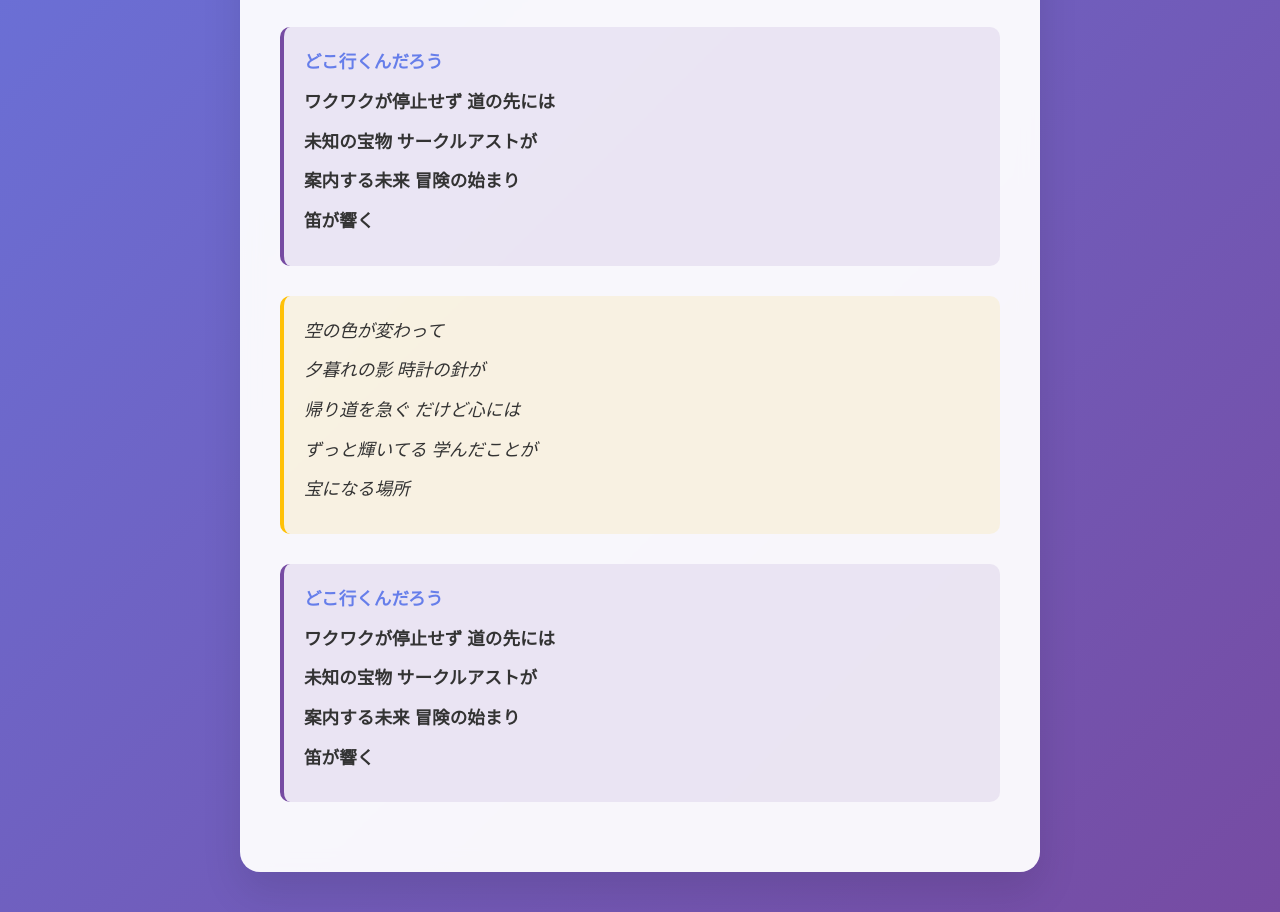
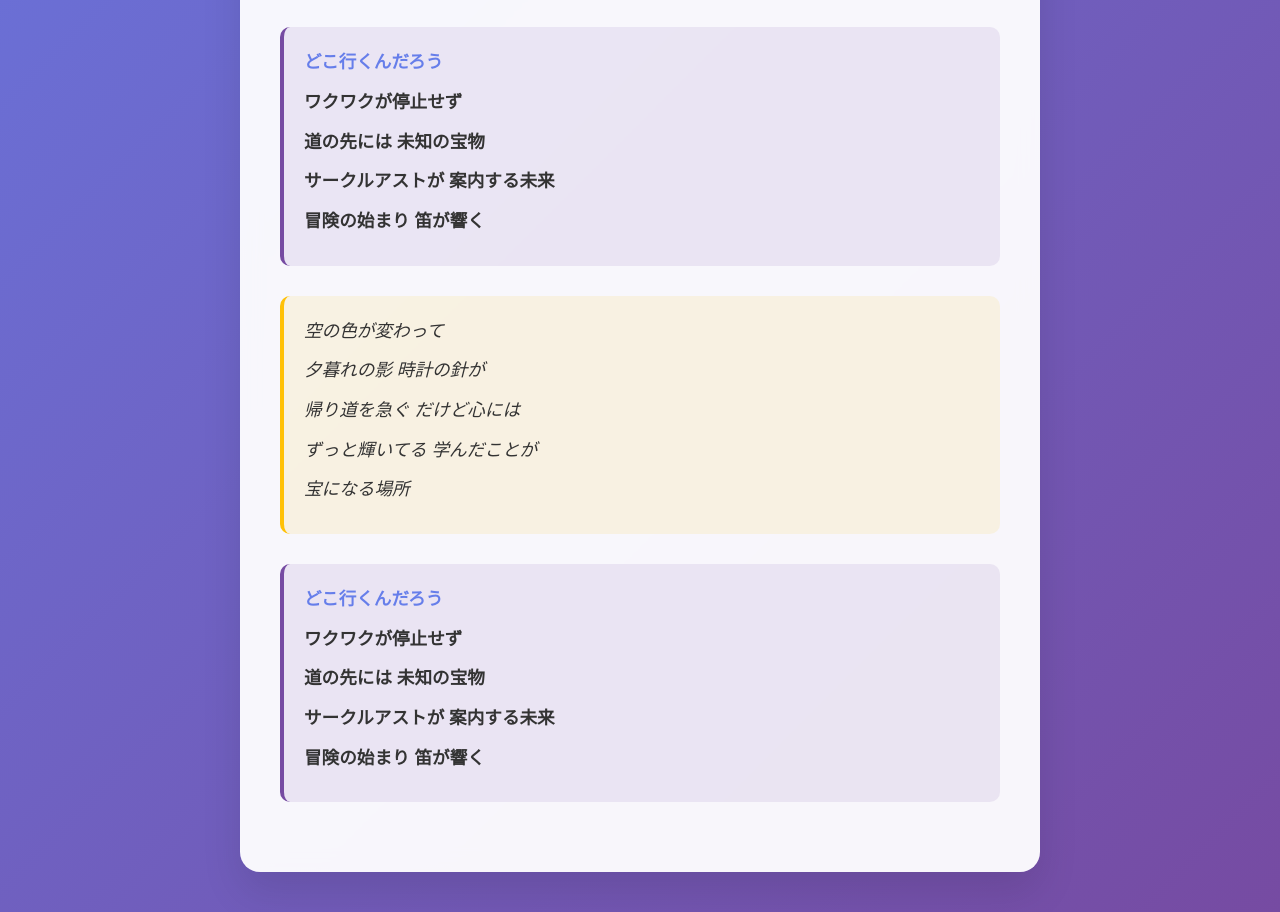
Before and after one commit to TOSHI356/SONGS, a plain HTML site: page index.html in a window 1280 px wide. Shown: the part 911-1823 px from the top of the page. Drawn offline with Linux system fonts and the light colour scheme.

Commit message:
Update index.html
Signed-off-by: TOSHI <toshihide.ukimi@gmail.com>

```diff
--- a/index.html
+++ b/index.html
@@ -113,10 +113,10 @@
 
         <div class="chorus">
             <div class="line"><span class="highlight">どこ行くんだろう</span></div>
-            <div class="line">ワクワクが停止せず 道の先には</div>
-            <div class="line">未知の宝物 サークルアストが</div>
-            <div class="line">案内する未来 冒険の始まり</div>
-            <div class="line">笛が響く</div>
+            <div class="line">ワクワクが停止せず</div>
+            <div class="line">道の先には 未知の宝物</div>
+            <div class="line">サークルアストが 案内する未来</div>
+            <div class="line">冒険の始まり 笛が響く</div>
         </div>
 
         <div class="bridge">
@@ -129,10 +129,10 @@
 
         <div class="chorus">
             <div class="line"><span class="highlight">どこ行くんだろう</span></div>
-            <div class="line">ワクワクが停止せず 道の先には</div>
-            <div class="line">未知の宝物 サークルアストが</div>
-            <div class="line">案内する未来 冒険の始まり</div>
-            <div class="line">笛が響く</div>
+            <div class="line">ワクワクが停止せず</div>
+            <div class="line">道の先には 未知の宝物</div>
+            <div class="line">サークルアストが 案内する未来</div>
+            <div class="line">冒険の始まり 笛が響く</div>
         </div>
     </div>
 </body>
```
